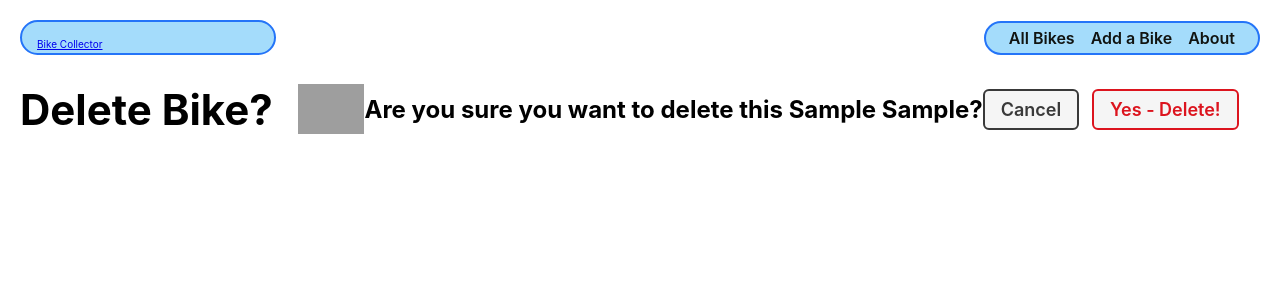
After one commit to CitizenCasual/bikecollector, a Django app: page /bikes/1/delete/ in a window 1280 px wide. The commit adds this page. Shown: the top 300 px of the page. Run offline with Django 4.2, Linux system fonts and the light colour scheme; tables that the repository leaves empty hold one stand-in row (values such as "Sample post"); grey boxes are pictures that could not be loaded.

Commit message:
finish update and delete

```diff
--- a/main_app/templates/bikes/details.html
+++ b/main_app/templates/bikes/details.html
@@ -21,6 +21,9 @@
   <div class="bike-details">
     <h2>A {{ bike.make }} {{ bike.model }} {{ bike.type }} bike from {{ bike.year }}</h2>
     <p>{{ bike.description }}</p>
+    <div class="bike-actions">
+      <a href="{% url 'bikes_update' bike.id %}" class="btn warn">Edit</a>
+      <a href="{% url 'bikes_delete' bike.id %}" class="btn danger">Delete</a>
   </div>
 </section>
 
--- /dev/null
+++ b/main_app/templates/main_app/bike_confirm_delete.html
@@ -0,0 +1,18 @@
+{% extends 'base.html' %}
+{% load static %}
+
+{% block content %}
+
+<div class="page-header">
+  <h1>Delete Bike?</h1>
+  <img src="{% static 'css/images/bicycle-solid.svg' %}" alt="Bike"
+</div>
+<h2>Are you sure you want to delete this {{ object.make }} {{ object.model }}?</h2>
+
+<form action="" method="POST" class="form">
+  {% csrf_token %}
+  <a href="{% url 'details' bike.id %}" class="btn secondary">Cancel</a>
+  <button type="submit" class="btn danger">Yes - Delete!</button>
+</form>
+
+{% endblock %}
--- a/main_app/urls.py
+++ b/main_app/urls.py
@@ -6,5 +6,7 @@ urlpatterns = [
   path('about/', views.about, name='about'),
   path('bikes/', views.bikes_index, name='bikes_index'),
   path('bikes/<int:bike_id>/', views.details, name='details'),
-  path('bikes/create/', views.BikeCreate.as_view(), name='bikes_create')
+  path('bikes/create/', views.BikeCreate.as_view(), name='bikes_create'),
+  path('bikes/<int:pk>/update/', views.BikeUpdate.as_view(), name='bikes_update'),
+  path('bikes/<int:pk>/delete/', views.BikeDelete.as_view(), name='bikes_delete'),
 ]
--- a/main_app/views.py
+++ b/main_app/views.py
@@ -1,5 +1,5 @@
 from django.shortcuts import render
-from django.views.generic.edit import CreateView
+from django.views.generic.edit import CreateView, UpdateView, DeleteView
 from .models import Bike
 
 
@@ -18,8 +18,14 @@ def bikes_index(request):
 def details(request, bike_id):
   bikes = Bike.objects.get(id=bike_id)
   return render(request, 'bikes/details.html', { 'bike': bikes })
-
-
 class BikeCreate(CreateView):
   model = Bike
   fields = '__all__'
+
+class BikeUpdate(UpdateView):
+  model = Bike
+  fields = ['type', 'make', 'description']
+
+class BikeDelete(DeleteView):
+  model = Bike
+  success_url = '/bikes/'
```
Also changed, not shown: main_app/templates/main_app/bike_form.html (+6 -1 lines).
